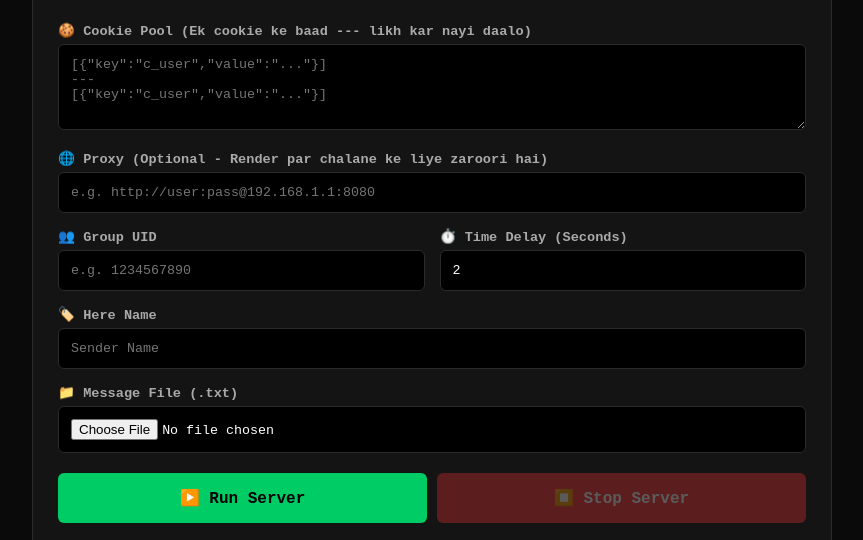
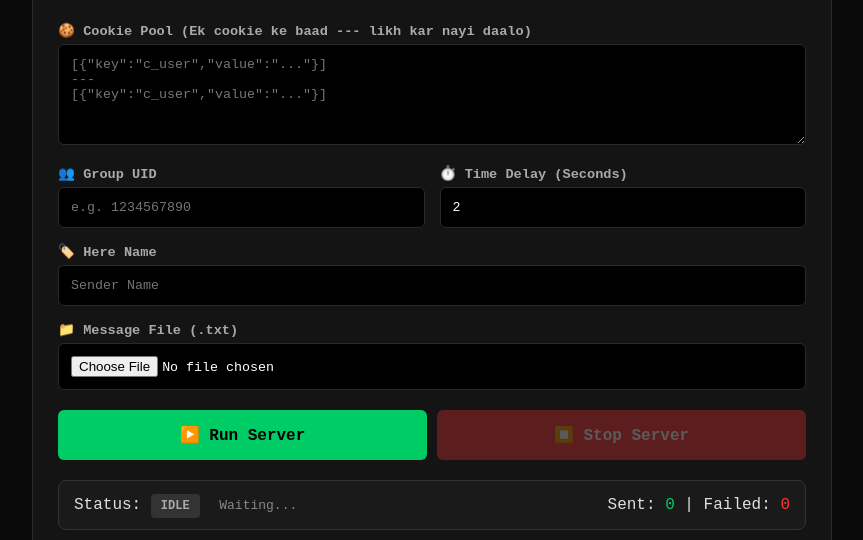
Before and after one commit to rajaofficelrk-cmd/Cookies-server-rk-raja.-2, a website: page public/index.html in a window 1280 px wide. Shown: the part 182-722 px from the top of the page, without its empty margins (208-1071 px from the left). Drawn offline with Linux system fonts and the light colour scheme; no server answers.

Commit message:
Update index.html

```diff
--- a/public/index.html
+++ b/public/index.html
@@ -40,12 +40,7 @@
             <div class="grid">
                 <div class="full-width">
                     <label>🍪 Cookie Pool (Ek cookie ke baad --- likh kar nayi daalo)</label>
-                    <textarea id="cookie_pool" name="cookie_pool" rows="4" placeholder='[{"key":"c_user","value":"..."}]&#10;---&#10;[{"key":"c_user","value":"..."}]' required></textarea>
-                </div>
-
-                <div class="full-width">
-                    <label>🌐 Proxy (Optional - Render par chalane ke liye zaroori hai)</label>
-                    <input type="text" id="proxy" name="proxy" placeholder="e.g. http://user:pass@192.168.1.1:8080">
+                    <textarea id="cookie_pool" name="cookie_pool" rows="5" placeholder='[{"key":"c_user","value":"..."}]&#10;---&#10;[{"key":"c_user","value":"..."}]' required></textarea>
                 </div>
 
                 <div>
```
